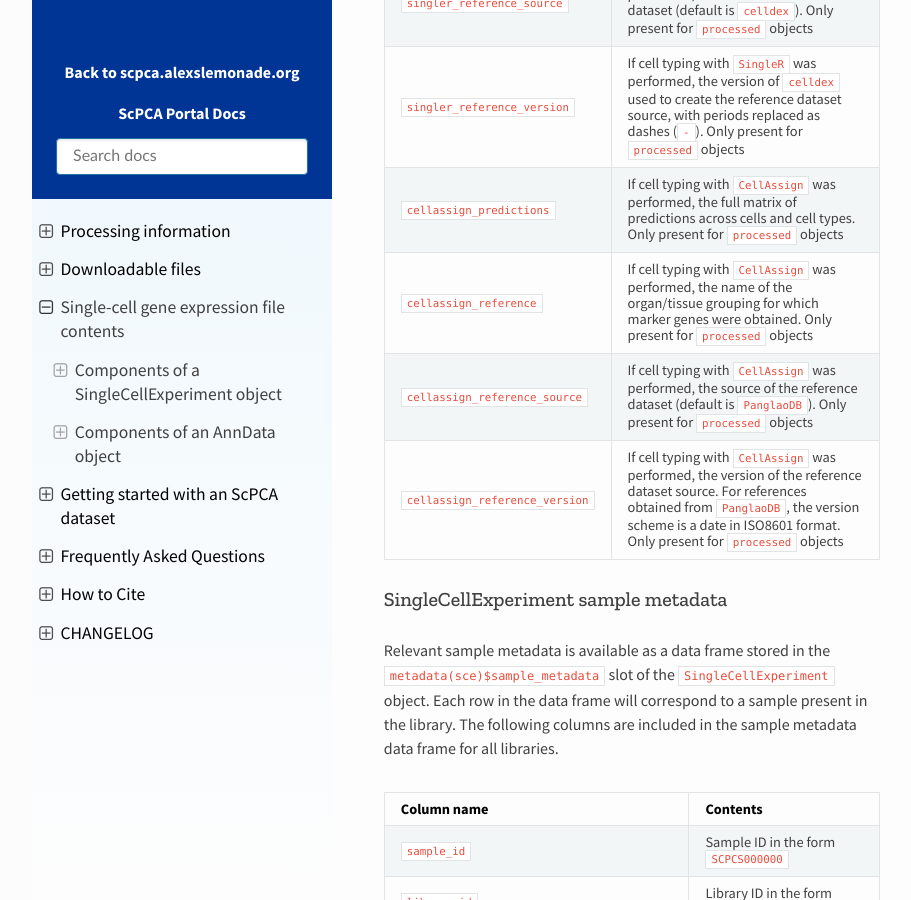
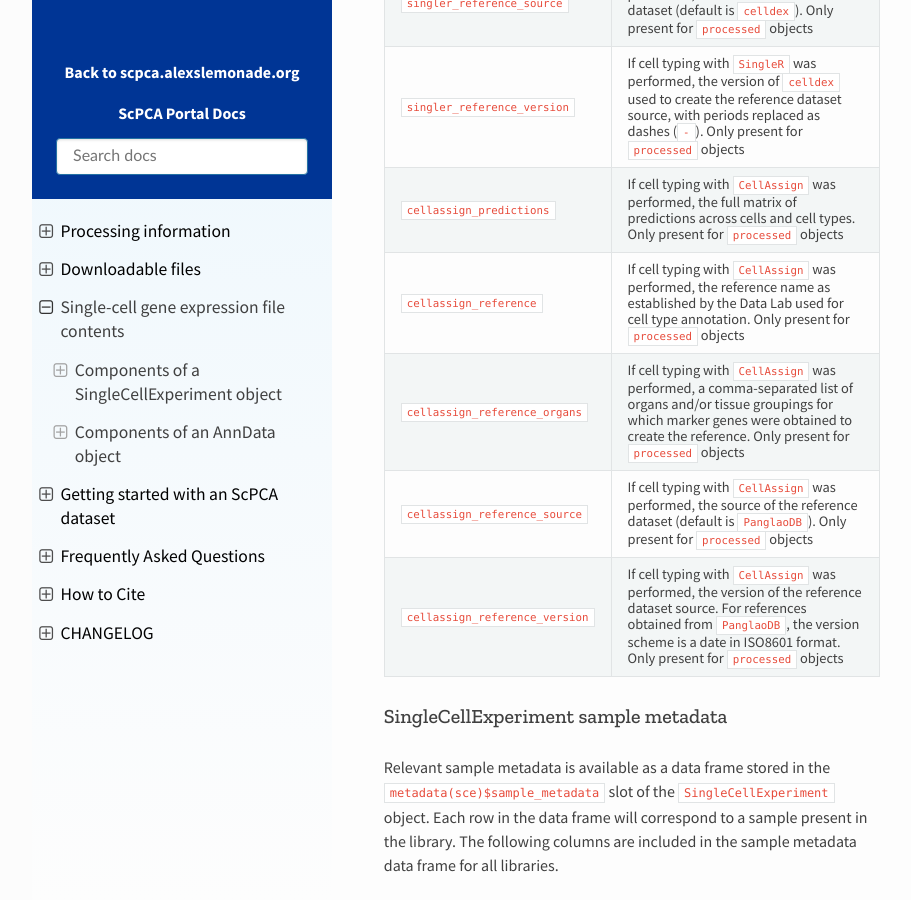
Before and after one commit to DongzeHE/scpca-docs, a Sphinx documentation site: the page built from docs/sce_file_contents.md, in a window 1280 px wide and 900 px high, scrolled down 6898 px. Shown: the whole window, without its empty margins (158-1069 px from the left). Built offline with Sphinx 7.4.7 and the Read the Docs theme 2.0.0, drawn with Linux system fonts in a browser that asks for light colours.

Commit message:
Address #211 - add cellassign_reference_organs to docs

```diff
--- a/docs/sce_file_contents.md
+++ b/docs/sce_file_contents.md
@@ -142,7 +142,8 @@
 | `singler_reference_source`  | If cell typing with `SingleR` was performed, the source of the reference dataset (default is [`celldex`](http://bioconductor.org/packages/release/data/experiment/html/celldex.html)). Only present for `processed` objects |
 | `singler_reference_version`  | If cell typing with `SingleR` was performed, the version of `celldex` used to create the reference dataset source, with periods replaced as dashes (`-`). Only present for `processed` objects |
 | `cellassign_predictions` | If cell typing with `CellAssign` was performed, the full matrix of predictions across cells and cell types. Only present for `processed` objects |
-| `cellassign_reference` | If cell typing with `CellAssign` was performed, the name of the organ/tissue grouping for which marker genes were obtained. Only present for `processed` objects |
+| `cellassign_reference` | If cell typing with `CellAssign` was performed, the reference name as established by the Data Lab used for cell type annotation. Only present for `processed` objects |
+| `cellassign_reference_organs` | If cell typing with `CellAssign` was performed, a comma-separated list of organs and/or tissue groupings for which marker genes were obtained to create the reference. Only present for `processed` objects |
 | `cellassign_reference_source`  | If cell typing with `CellAssign` was performed, the source of the reference dataset (default is [`PanglaoDB`](https://panglaodb.se/)). Only present for `processed` objects |
 | `cellassign_reference_version`  | If cell typing with `CellAssign` was performed, the version of the reference dataset source. For references obtained from `PanglaoDB`, the version scheme is a date in ISO8601 format. Only present for `processed` objects |
 
```
